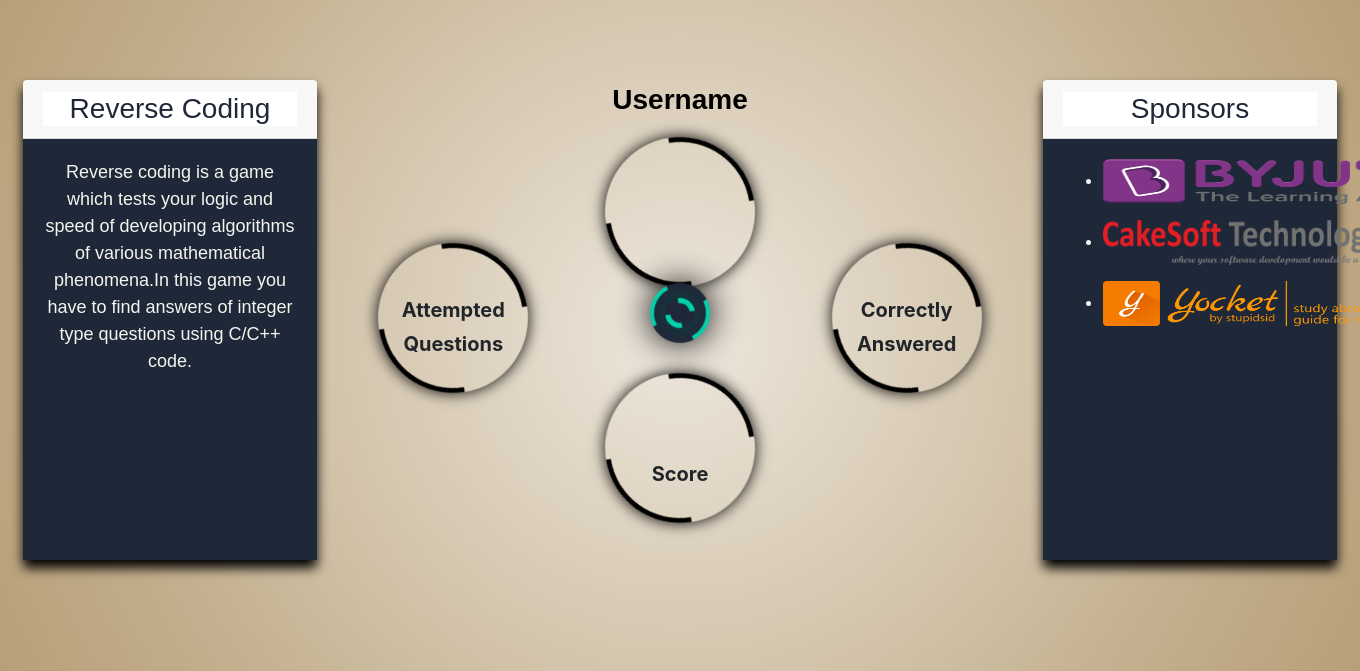
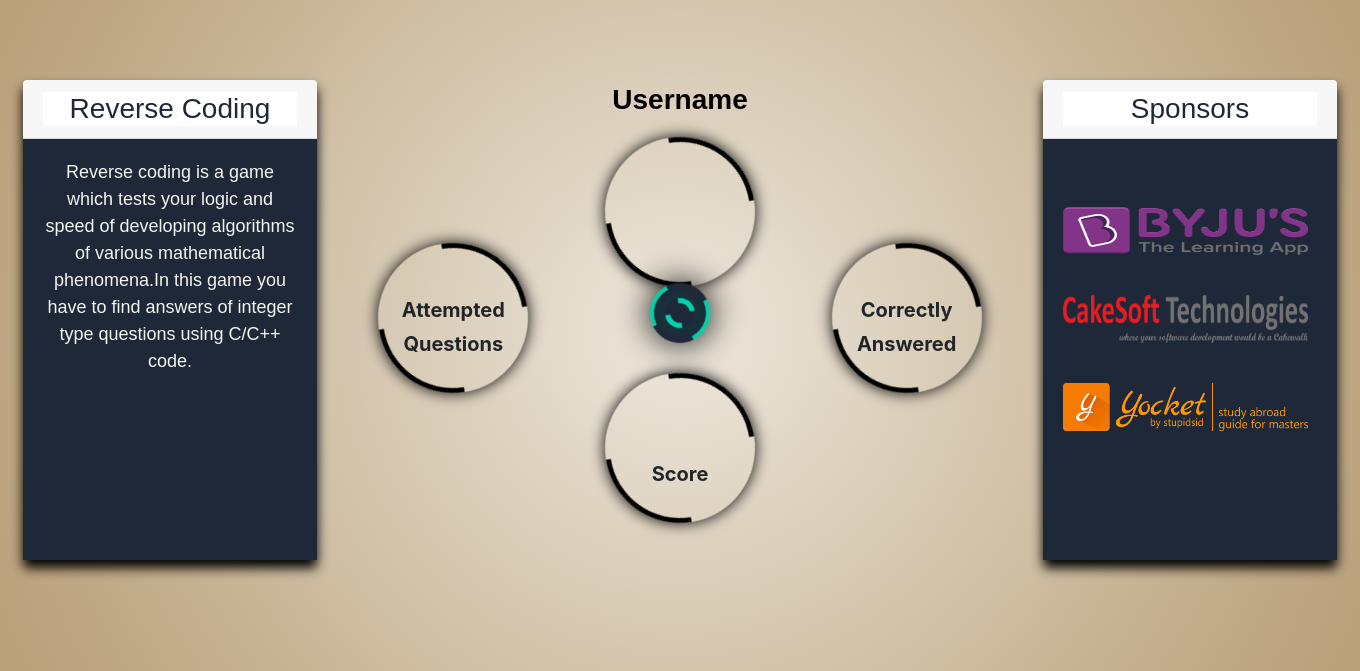
Before and after one commit to suyash-more/CLASH, a Django app: template clash/project/templates/task2part2temp/result.html in a window 1360 px wide; the page is wider, and only the part inside the window is pictured. Shown: the part 67-738 px from the top of that part. Run offline with Django 3.2, Linux system fonts and the light colour scheme; the template is opened without the code that fills it, so the values that code supplies are empty; parts of the project's set-up code (start-up, migrations or seed data) failed here and were passed over; some libraries are stand-ins or nearby versions.

Commit message:
Day 2 changes

```diff
--- a/clash/project/static/css/Clash.css
+++ b/clash/project/static/css/Clash.css
@@ -19,6 +19,12 @@
 {
   color: #1F2839;
   padding-bottom:0;
+}
+
+.spon{
+  height: 6vh;
+  width: 18vw;
+  margin-bottom: 5vh;
 }
 
 
@@ -465,8 +471,12 @@
 }
   }
 
+
 @media (max-width:768px)
 {
+  .spon{
+    width: 70vw;
+  }
     .c1
     {
         margin-top: 50px;
--- a/clash/project/templates/task2part2temp/result.html
+++ b/clash/project/templates/task2part2temp/result.html
@@ -97,13 +97,12 @@
                 </div>
                 <div class="card-body" style="font-size:18px;">
 
-                    <ul>
-                    <li><img src="{% static 'images/byjus.png' %}" height="45px" width="300px" alt="L1"></li>
-                    <p> </p>
-                    <li><img src="{% static 'images/cakesoft.png' %}" height="45px" width="300px" alt="L2"></li>
-                    <p> </p>
-                    <li><img src="{% static 'images/yocket.png' %}" height="45px" width="300px" alt="L2"></li>
-                    <p> </p>
+                    <img style="margin-top:6vh;" src="{% static 'images/byjus.png' %}" class="spon" alt="L1">
+                    <br/>
+                    <img src="{% static 'images/cakesoft.png' %}" class="spon" alt="L2">
+                    <br/>
+                    <img src="{% static 'images/yocket.png' %}" class="spon" alt="L2">
+                    <br/>
                 </div>
             </div>
         </div>
```
Also changed, not shown: clash/project/static/css/lognav.css (+7 -1 lines), clash/project/static/css/style.css (+5 -3 lines), clash/project/templates/task2part2temp/question.html (+7 -1 lines), clash/project/templates/task2part2temp/question2.html (+9 -0 lines), clash/project/templates/task2part2temp/signup.html (+6 -6 lines), clash/project/templates/task2part2temp/visionise.html (+7 -0 lines), clash/project/views.py (+8 -5 lines).
